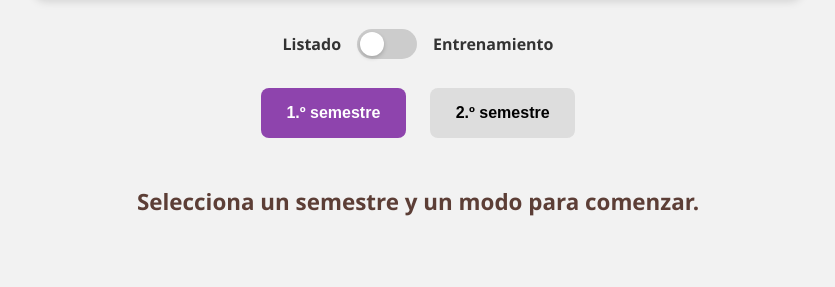
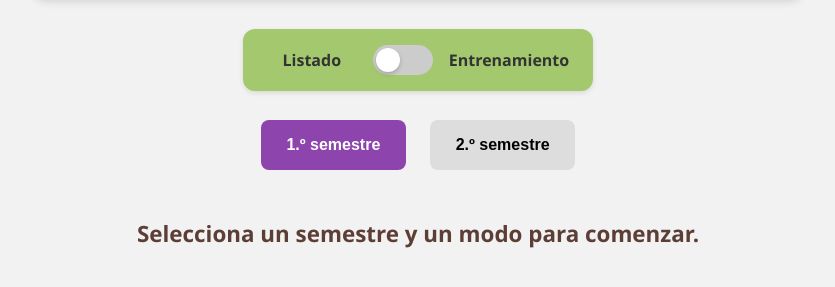
Before and after one commit to bustena/mcsuperior, a plain HTML site: page index.html in a window 1280 px wide. Shown: the part 121-408 px from the top of the page, without its empty margins (222-1057 px from the left). Drawn offline with nearby package versions, Linux system fonts and the light colour scheme.

Commit message:
Update estilos.css

```diff
--- a/estilos.css
+++ b/estilos.css
@@ -88,9 +88,20 @@ header h1 {
 #interruptor-modo {
   display: flex;
   align-items: center;
+  justify-content: center;
   gap: 1rem;
+  background-color: #a3c86d; /* verde lima Classlife */
+  padding: 1rem 1.5rem;
+  border-radius: 12px;
   font-weight: bold;
   font-size: 1rem;
+  box-shadow: 0 2px 5px rgba(0, 0, 0, 0.1);
+}
+
+.etiqueta-modo {
+  color: #333;
+  min-width: 90px;
+  text-align: center;
 }
 
 .switch {
@@ -115,7 +126,7 @@ header h1 {
   left: 0;
   right: 0;
   bottom: 0;
-  transition: .4s;
+  transition: 0.4s;
 }
 
 .slider:before {
@@ -126,7 +137,7 @@ header h1 {
   left: 3px;
   bottom: 3px;
   background-color: white;
-  transition: .4s;
+  transition: 0.4s;
   border-radius: 50%;
   box-shadow: 0 2px 4px rgba(0, 0, 0, 0.2);
 }
@@ -137,11 +148,6 @@ input:checked + .slider {
 
 input:checked + .slider:before {
   transform: translateX(30px);
-}
-
-#modo-label {
-  font-size: 1rem;
-  color: #5c3e36;
 }
 
 /* Botones U / E unificados */
```
